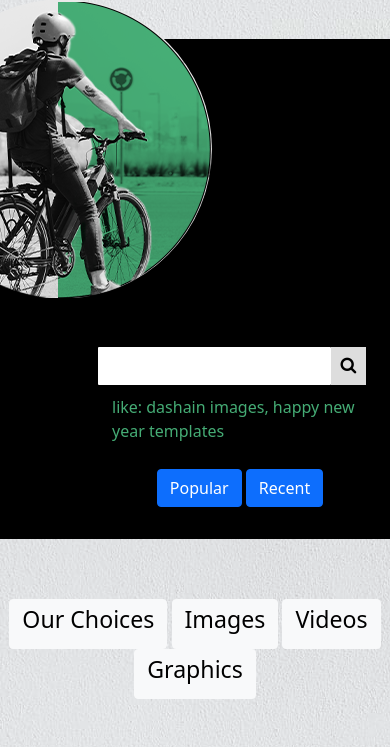
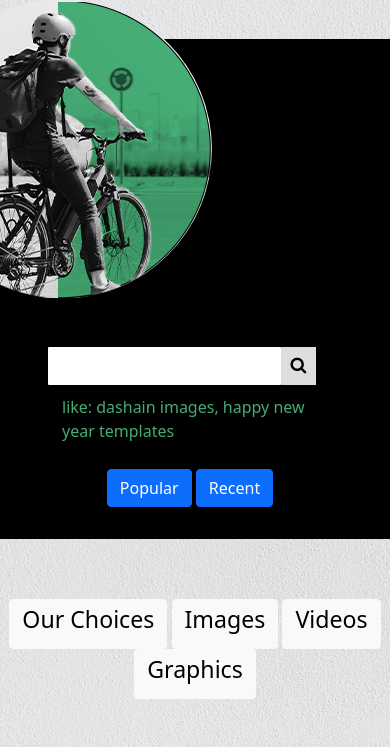
Before and after one commit to hkdwrld/digital_content, a Django app: page / in a window 390 px wide. Shown: the part 221-968 px from the top of the page. Run offline with Django 3.2, Linux system fonts and the light colour scheme; data comes from the database, SQL or seed files in the repository; parts of the project's set-up code (start-up, migrations or seed data) failed here and were passed over; some libraries are stand-ins or nearby versions.

Commit message:
style fix

```diff
--- a/static/css/style.css
+++ b/static/css/style.css
@@ -250,7 +250,7 @@ body {
     margin-top: 100px;
   }
   .showcase-right{
-    left: 100px;
+    left: 50px;
   }
 }
 
```
